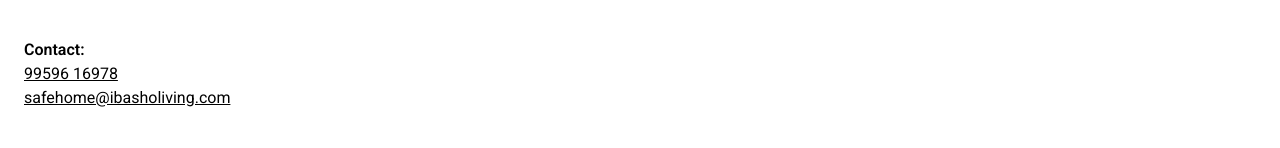
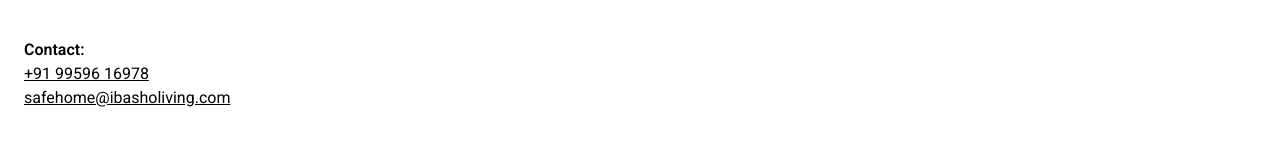
Before and after one commit to sumssaha/Ibasho-website, a Next.js app: page / in a window 1280 px wide. Shown: the part 8337-8485 px from the top of the page. Built offline with nearby package versions, Linux system fonts and the light colour scheme.

Commit message:
update navbar contact link

```diff
--- a/components/common/Footer.tsx
+++ b/components/common/Footer.tsx
@@ -46,8 +46,8 @@
           </div>
           <div>
             <p className="font-semibold">Contact:</p>
-            <a href="tel:9959616978" className="underline block">
-              99596 16978
+            <a href="tel:+919959616978" className="underline block">
+              +91 99596 16978
             </a>
             <a
               href="mailto:safehome@ibasholiving.com"
--- a/components/common/Navbar.tsx
+++ b/components/common/Navbar.tsx
@@ -50,7 +50,7 @@
           })}
         </div>
         <Link
-          href="#contact"
+          href="/#contact"
           className="rounded-none hidden md:flex w-fit mx-auto md:mx-0 "
         >
           <Button
@@ -73,7 +73,7 @@
         </Button>
       </nav>
       {showMenu && (
-        <div className="text-center bg-subtle opacity-95 space-y-6 absolute z-[11] w-full py-8 drop-shadow-2xl">
+        <div className="text-center bg-subtle opacity-95 space-y-6 absolute z-11 w-full py-8 drop-shadow-2xl">
           {navItems.map((item) => {
             const isActive = pathname === item.href;
             return (
```
